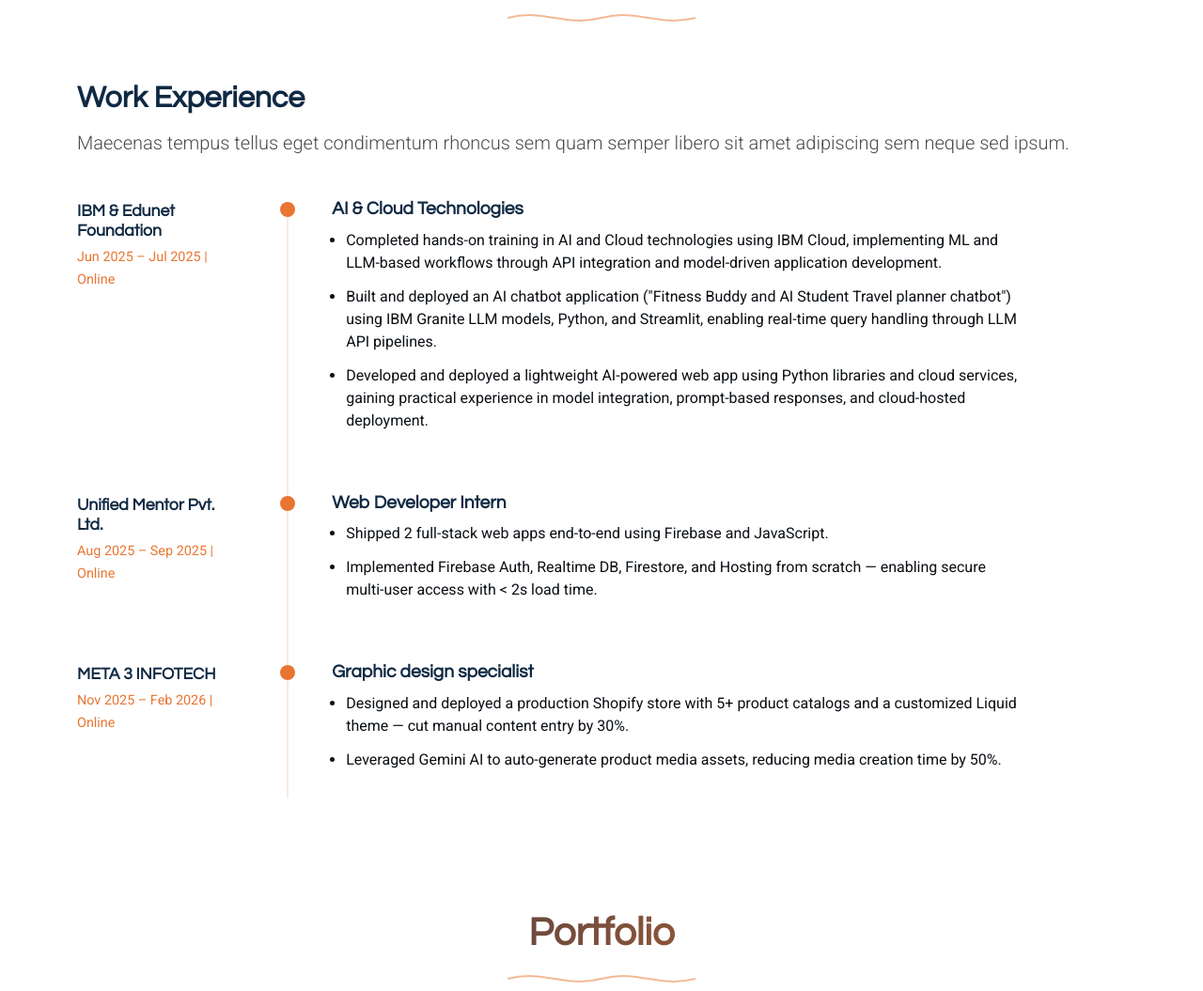
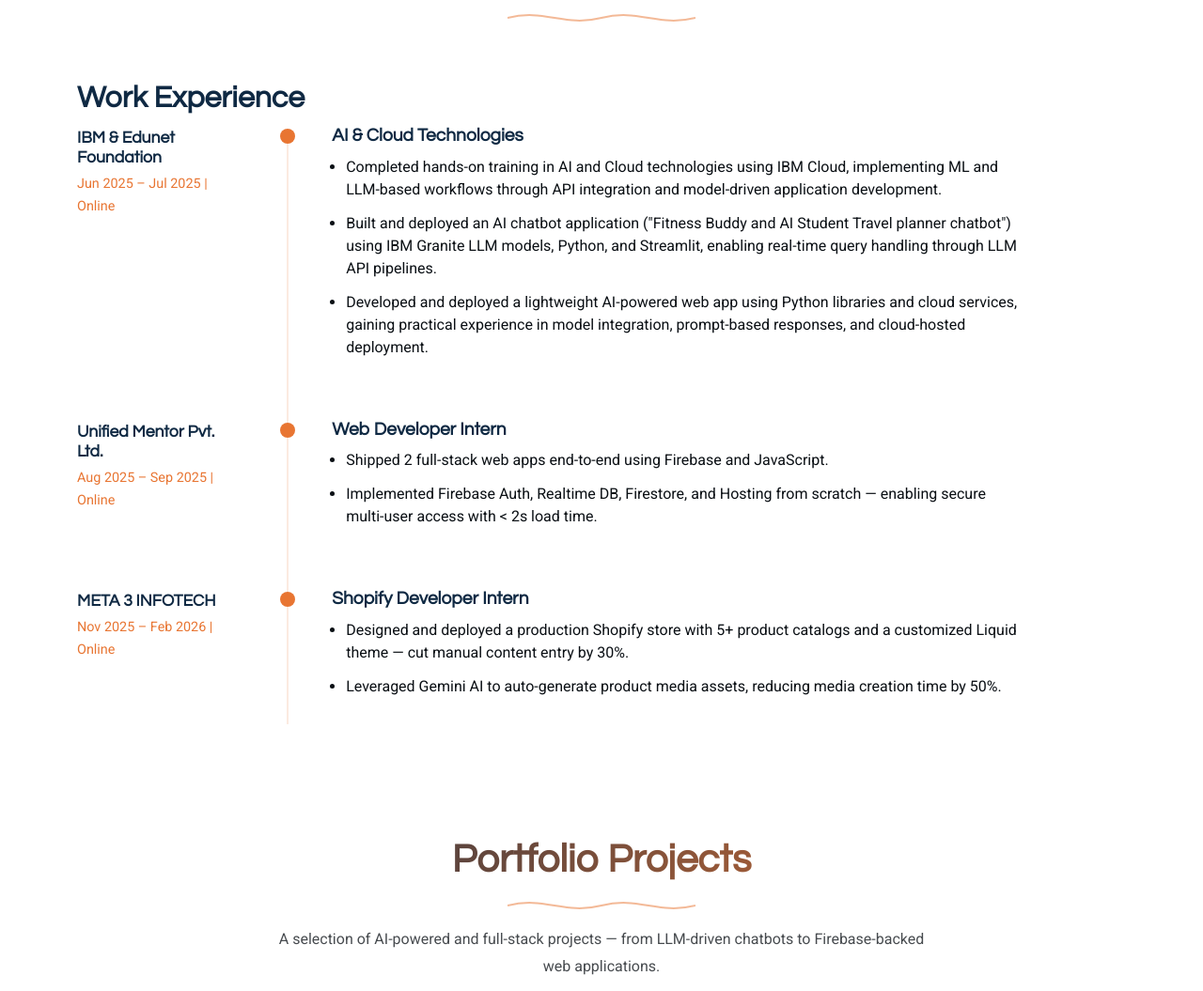
Before and after one commit to Bhavanishree-10/portfolio, a plain HTML site: page index.html in a window 1280 px wide. Shown: the part 2000-3055 px from the top of the page at 94% size. Drawn offline with Linux system fonts and the light colour scheme.

Commit message:
Update index.html

```diff
--- a/index.html
+++ b/index.html
@@ -278,7 +278,7 @@
           <div class="col-md-6 col-lg-3" data-aos="fade-up" data-aos-delay="300">
             <div class="skill-box">
               <h3>Firebase + LLM</h3>
-              <p>Integrate Firebase services with Large Language Models to create secure, scalable, AI-powered web apps.</p>
+              <p>Integrate Firebase services with Large Language Models to create secure, scalable, AI-powered web.</p>
               <span class="text-end d-block">80%</span>
               <div class="progress">
                 <div class="progress-bar" role="progressbar" aria-valuenow="80" aria-valuemin="0" aria-valuemax="100"></div>
@@ -324,7 +324,6 @@
             <div class="resume-wrapper">
               <div class="resume-block" data-aos="fade-up">
                 <h2>Work Experience</h2>
-                <p class="lead">Maecenas tempus tellus eget condimentum rhoncus sem quam semper libero sit amet adipiscing sem neque sed ipsum.</p>
 
                 <div class="timeline">
                   <div class="timeline-item" data-aos="fade-up" data-aos-delay="200">
@@ -365,7 +364,7 @@
                     </div>
                     <div class="timeline-dot"></div>
                     <div class="timeline-right">
-                      <h3 class="position">Graphic design specialist</h3>
+                      <h3 class="position">Shopify Developer Intern</h3>
                       <ul>
                         <li>Designed and deployed a production Shopify store with 5+ product catalogs and a customized Liquid theme — cut manual content entry by 30%.</li>
                         <li>Leveraged Gemini AI to auto-generate product media assets, reducing media creation time by 50%.</li>
@@ -387,7 +386,7 @@
 
       <!-- Section Title -->
       <div class="container section-title" data-aos="fade-up">
-        <h2>Portfolio</h2>
+        <h2>Portfolio Projects</h2>
         <div class="title-shape">
           <svg viewBox="0 0 200 20" xmlns="http://www.w3.org/2000/svg">
             <path d="M 0,10 C 40,0 60,20 100,10 C 140,0 160,20 200,10" fill="none" stroke="currentColor" stroke-width="2"></path>
```
